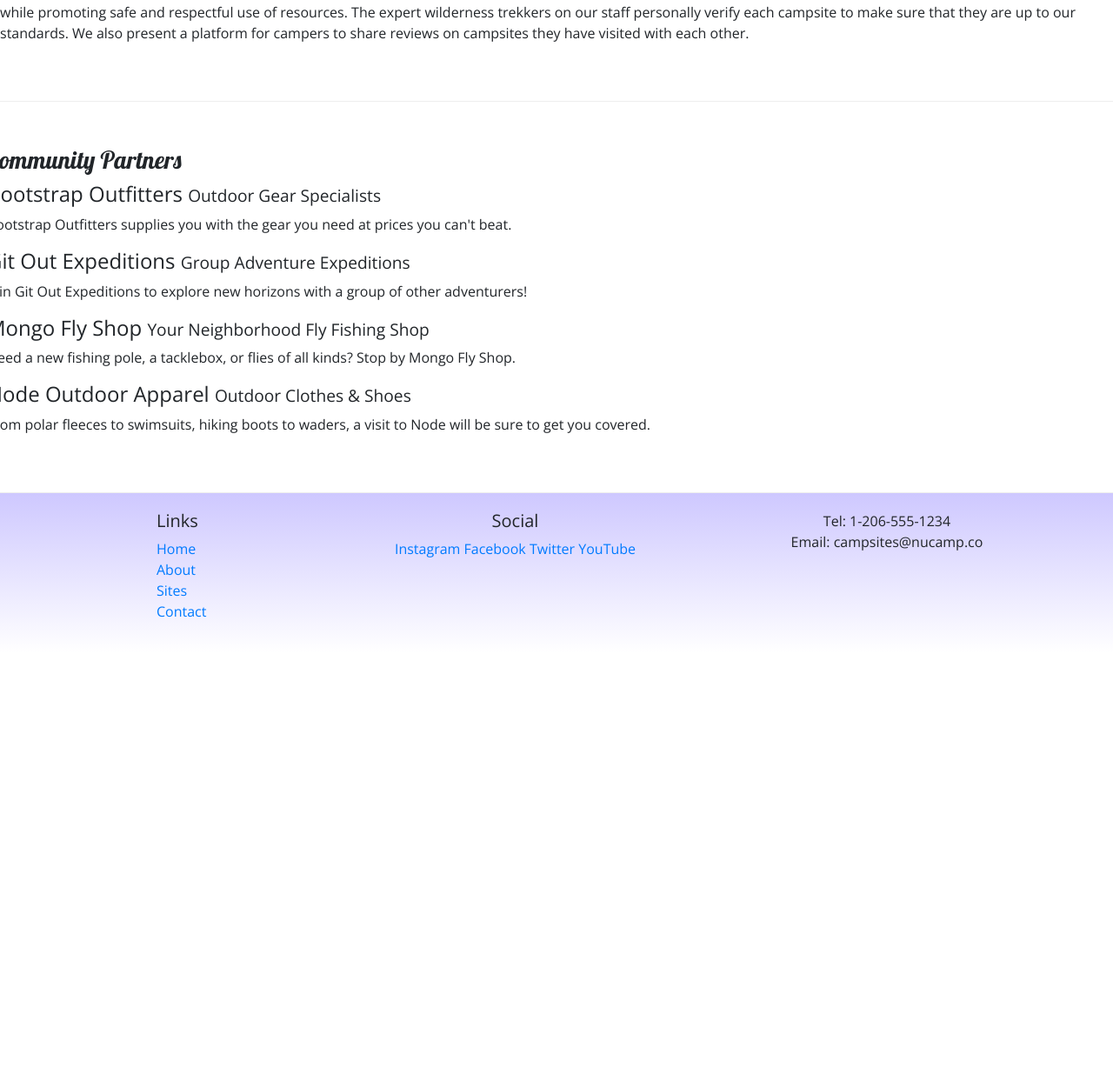
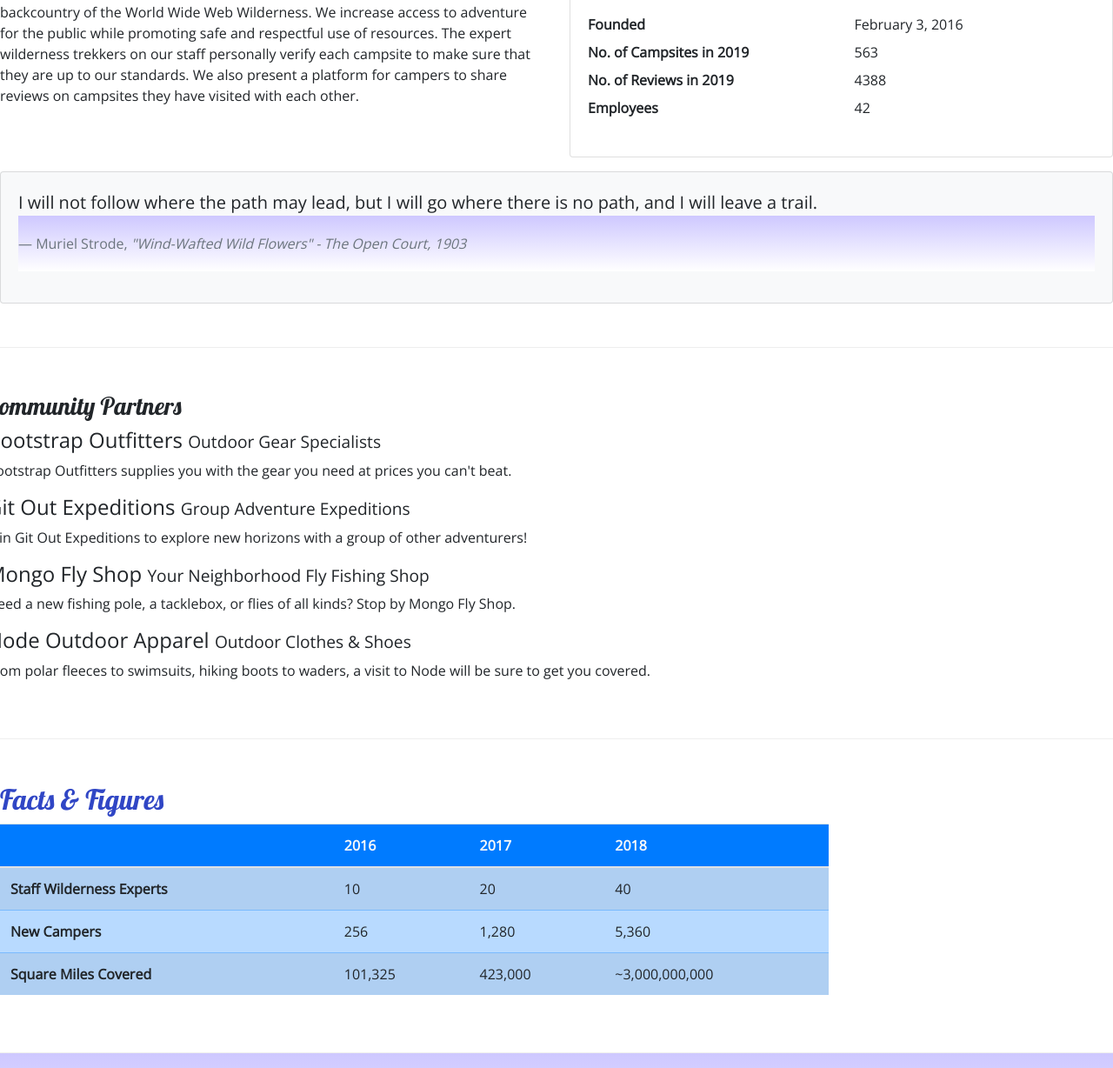
Before and after one commit to SelvaMohandoss06/NucampTraing, a website: page 2-Bootstrap/nucampsite/aboutus.html in a window 1280 px wide. Shown: the part 543-1771 px from the top of the page at 87% size. Before the commit the page ends 1294 px from the top, so only its background shows below. Drawn offline with nearby package versions, Linux system fonts and the light colour scheme.

Commit message:
Tables and Cards

```diff
--- a/2-Bootstrap/nucampsite/aboutus.html
+++ b/2-Bootstrap/nucampsite/aboutus.html
@@ -6,6 +6,7 @@
     <meta charset="utf-8" />
     <meta name="viewport" content="width=device-width, initial-scale=1" />
     <link rel="stylesheet" href="node_modules/bootstrap/dist/css/bootstrap.min.css" />
+    <link rel="stylesheet" href="node_modules/font-awesome/css/font-awesome.min.css" />
     <link rel="stylesheet" href="https://fonts.googleapis.com/css?family=Lobster|Open+Sans" />
     <link rel="stylesheet" href="css/styles.css" />
 
@@ -31,10 +32,10 @@
         </button>
         <div class="collapse navbar-collapse" id="nucampNavbar">
         <ul class="navbar-nav">
-              <li class="nav-item"><a class="nav-link" href="index.html">Home</a></li>
-              <li class="nav-item active"><a class="nav-link" href="#">About</a></li>
-              <li class="nav-item"><a class="nav-link" href="#">Sites</a></li>
-              <li class="nav-item"><a class="nav-link" href="#">Contact</a></li>
+              <li class="nav-item"><a class="nav-link" href="index.html"><i class="fa fa-info fa-lg"></i>Home</a></li>
+              <li class="nav-item active"><a class="nav-link" href="#"><i class="fa fa-home fa-lg"></i>About</a></li>
+              <li class="nav-item"><a class="nav-link" href="#"><i class="fa fa-info fa-lg"></i>Sites</a></li>
+              <li class="nav-item"><a class="nav-link" href="#"><i class="fa fa-info fa-lg"></i>Contact</a></li>
          </ul>
          </div>
         </div>
@@ -51,10 +52,39 @@
             </div>
         </div>
 
-        <div class="row row-content align-items-center">
+        <div class="row row-content">
+            <div class="col-sm-6">
+                <h3>Our Mission</h3>
+                <p>We present a curated database of the best campsites in the vast woods and backcountry of the World Wide Web Wilderness. We increase access to adventure for the public while promoting safe and respectful use of resources. The expert wilderness trekkers on our staff personally verify each campsite to make sure that they are up to our standards. We also present a platform for campers to share reviews on campsites they have visited with  each other.</p>
+            </div>
+            <div class="col-sm-6">
+                <div class="card">
+                    <h3 class="card-header bg-primary text-white">Facts At a Glance</h3>
+                    <div class="card-body">
+                        <dl class="row">
+                            <dt class="col-6">Founded</dt>
+                            <dd class="col-6">February 3, 2016</dd>
+                            <dt class="col-6">No. of Campsites in 2019</dt>
+                            <dd class="col-6">563</dd>
+                            <dt class="col-6">No. of Reviews in 2019</dt>
+                            <dd class="col-6">4388</dd>
+                            <dt class="col-6">Employees</dt>
+                            <dd class="col-6">42</dd>
+                        </dl>
+                    </div>
+                </div>
+            </div>
             <div class="col">
-                <h3>Our Mission</h3>
-                <p>We present a curated database of the best campsites in the vast woods and backcountry of the World Wide Web Wilderness. We increase access to adventure for the public while promoting safe and respectful use of resources. The expert wilderness trekkers on our staff personally verify each campsite to make sure that they are up to our standards. We also present a platform for campers to share reviews on campsites they have visited with each other.</p>
+                <div class="card bg-light mt-3">
+                    <blockquote class="blockquote card-body">
+                        <p class="mb-0">I will not follow where the path may lead, but I will go where there is no path, and I will leave a trail.</p>
+                        <footer class="blockquote-footer">Muriel Strode,
+                            <cite title="Source Title">"Wind-Wafted Wild Flowers" -
+                                The Open Court, 1903
+                            </cite>
+                        </footer>
+                    </blockquote>
+        		</div>
             </div>
         </div>
 
@@ -71,8 +101,45 @@
                 <p>From polar fleeces to swimsuits, hiking boots to waders, a visit to Node will be sure to get you covered.</p>
             </div>
         </div>
+        <div class="row row-content">
+            <div class="col-sm-9">
+            	<h2>Facts &amp; Figures</h2>
+            	<div class="table-responsive">
+               	    <table class="table table-striped">
+	                    <thead>
+	                        <tr class="bg-primary text-light">
+	                            <th></th>
+	                            <th>2016</th>
+	                            <th>2017</th>
+	                            <th>2018</th>
+	                        </tr>
+                    	</thead>
+	                    <tbody class="table-primary">
+                            <tr>
+                                <th>Staff Wilderness Experts</th>
+                                <td>10</td>
+                                <td>20</td>
+                                <td>40</td>
+                            </tr>
+                            <tr>
+                                <th>New Campers</th>
+                                <td>256</td>
+                                <td>1,280</td>
+                                <td>5,360</td>
+                            </tr>
+                            <tr>
+                                <th>Square Miles Covered</th>
+                                <td>101,325</td>
+                                <td>423,000</td>
+                                <td>~3,000,000,000</td>
+                            </tr>
+                        </tbody>
+                    </table>
+                </div>
+            </div>
+       </div>
     </div>
-    <footer>
+     <footer class="site-footer">
         <div class="container">
             <div class="row">
                 <div class="col-4 col-sm-2 offset-1">
@@ -86,10 +153,10 @@
                 </div>
                 <div class="col-6 col-sm-5 text-center">
                     <h5>Social</h5>
-                    <a href="http://instagram.com/">Instagram</a>
-                    <a href="http://facebook.com/">Facebook</a>
-                    <a href="http://twitter.com/">Twitter</a>
-                    <a href="http://youtube.com/">YouTube</a>
+                    <a href="http://instagram.com/"><i class="fa fa-instagram"></i></a>
+                    <a href="http://facebook.com/"><i class="fa fa-facebook"></i></a>
+                    <a href="http://twitter.com/"><i class="fa fa-twitter"></i></a>
+                    <a href="http://youtube.com/"><i class="fa fa-youtube"></i></a>
                 </div>
                 <div class="col-sm-4 text-center">
                     Tel: 1-206-555-1234<br />
--- a/2-Bootstrap/nucampsite/css/styles.css
+++ b/2-Bootstrap/nucampsite/css/styles.css
@@ -35,3 +35,8 @@ footer {
 .navbar {
      background-color: #901CAD;
 }
+
+.site-footer{
+    background-image: linear-gradient(#CEC8FF, white);
+    padding: 20px 0;
+}
--- a/2-Bootstrap/nucampsite/package.json
+++ b/2-Bootstrap/nucampsite/package.json
@@ -23,6 +23,7 @@
   },
   "dependencies": {
     "bootstrap": "^4.5.2",
+    "font-awesome": "^4.7.0",
     "jquery": "^3.5.1",
     "popper.js": "^1.16.1"
   }
```
Also changed, not shown: 2-Bootstrap/nucampsite/index.html (+12 -11 lines), 1 other file.
